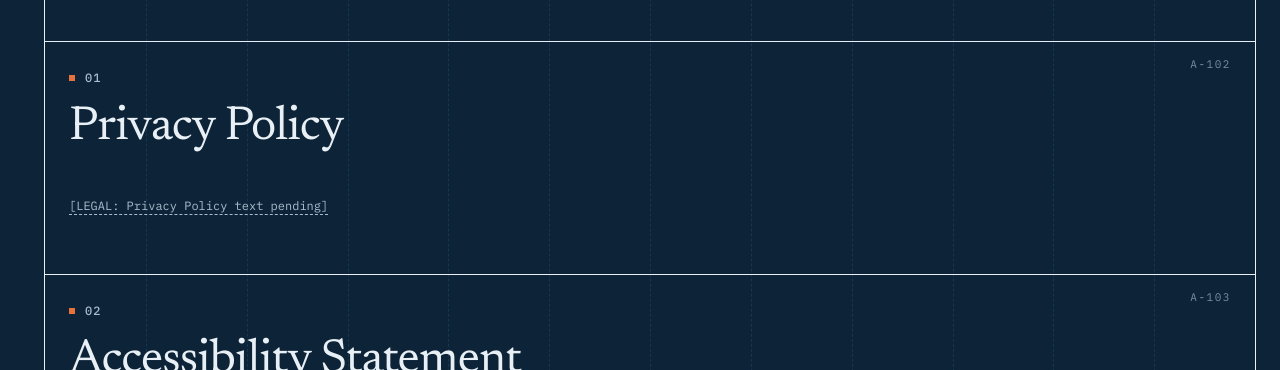
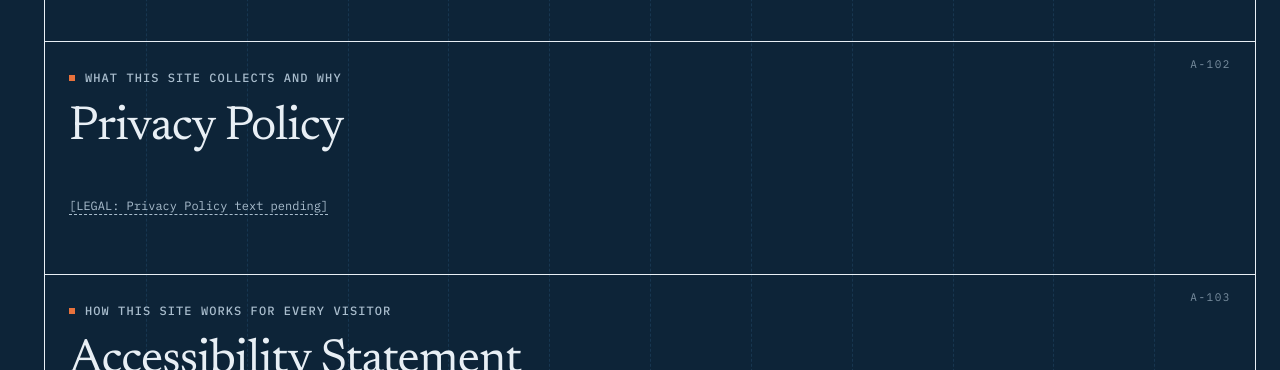
Before and after one commit to jasoncookdesign/jason-cook-design-website, a Next.js app: page /legal in a window 1280 px wide. Shown: the part 227-597 px from the top of the page. Built offline with nearby package versions, Linux system fonts and the light colour scheme; no server answers.

Commit message:
chore: replace the numbered eyebrows on the legal page with statements (#29)
Each eyebrow now says what its section describes, like eyebrows elsewhere on
the site. Marked as draft copy for the owner's edit.

```diff
--- a/app/legal/page.tsx
+++ b/app/legal/page.tsx
@@ -10,10 +10,11 @@ export const metadata = withSocial({
 
 // One page for all legal text; the footer links to each section by anchor.
 // The [LEGAL: …] tokens stay literal until the owner supplies the text.
+// DRAFT — Jason to edit. The eyebrow says what each section describes.
 const sections = [
-  { id: "privacy", heading: "Privacy Policy" },
-  { id: "accessibility", heading: "Accessibility Statement" },
-  { id: "terms", heading: "Terms" },
+  { id: "privacy", heading: "Privacy Policy", eyebrow: "What this site collects and why" },
+  { id: "accessibility", heading: "Accessibility Statement", eyebrow: "How this site works for every visitor" },
+  { id: "terms", heading: "Terms", eyebrow: "The ground rules for using this site" },
 ];
 
 export default function LegalPage() {
@@ -24,7 +25,7 @@ export default function LegalPage() {
           <h1>Legal</h1>
         </div>
       </section>
-      {sections.map(({ id, heading }, i) => (
+      {sections.map(({ id, heading, eyebrow }, i) => (
         <section
           key={id}
           id={id}
@@ -35,7 +36,7 @@ export default function LegalPage() {
         >
           <div className="intro g">
             <div className="t">
-              <p className="eyebrow">{String(i + 1).padStart(2, "0")}</p>
+              <p className="eyebrow">{eyebrow}</p>
               <h2 id={`${id}-heading`}>{heading}</h2>
             </div>
           </div>
```
Also changed, not shown: 1 other file (tests, documents, lock files or other folders).
